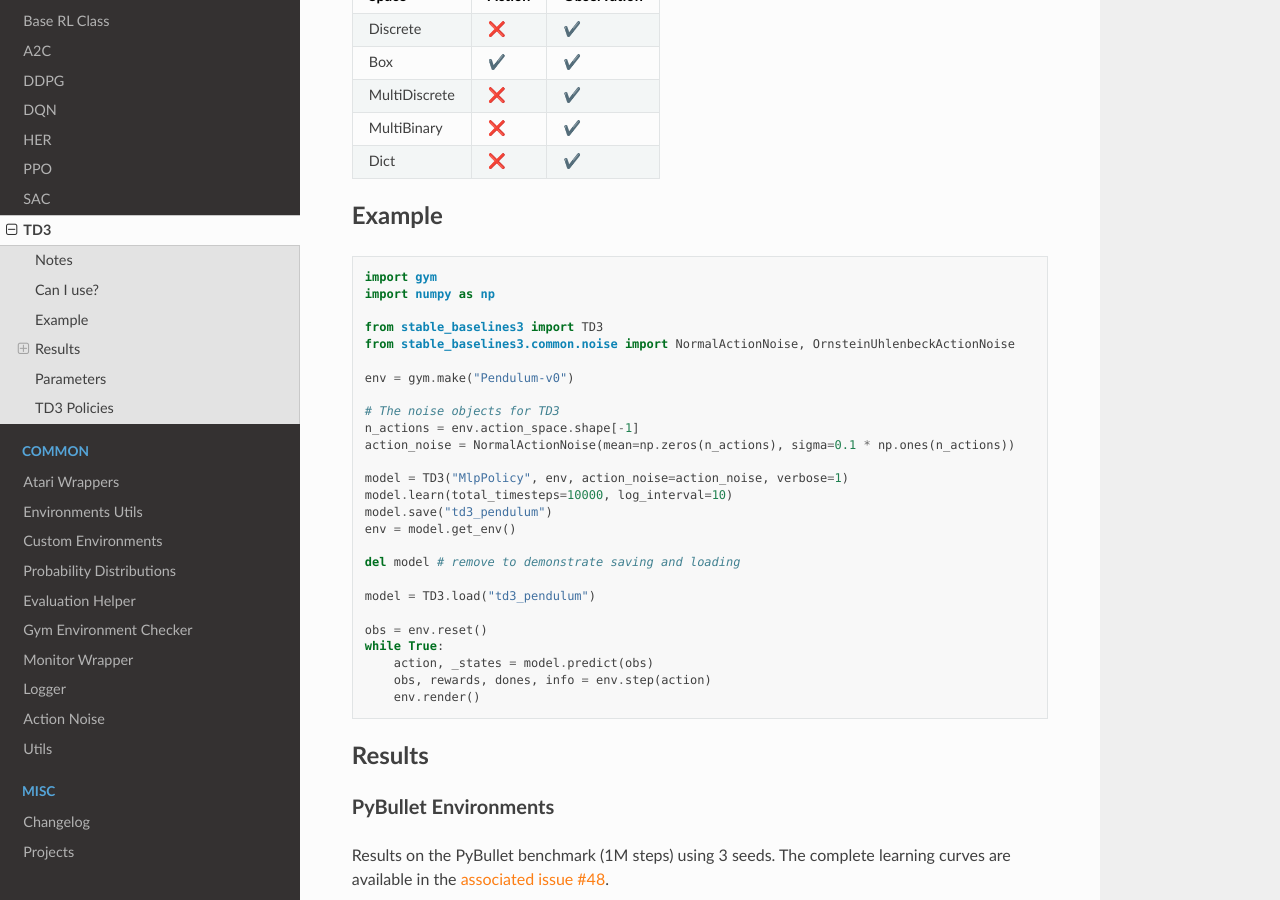
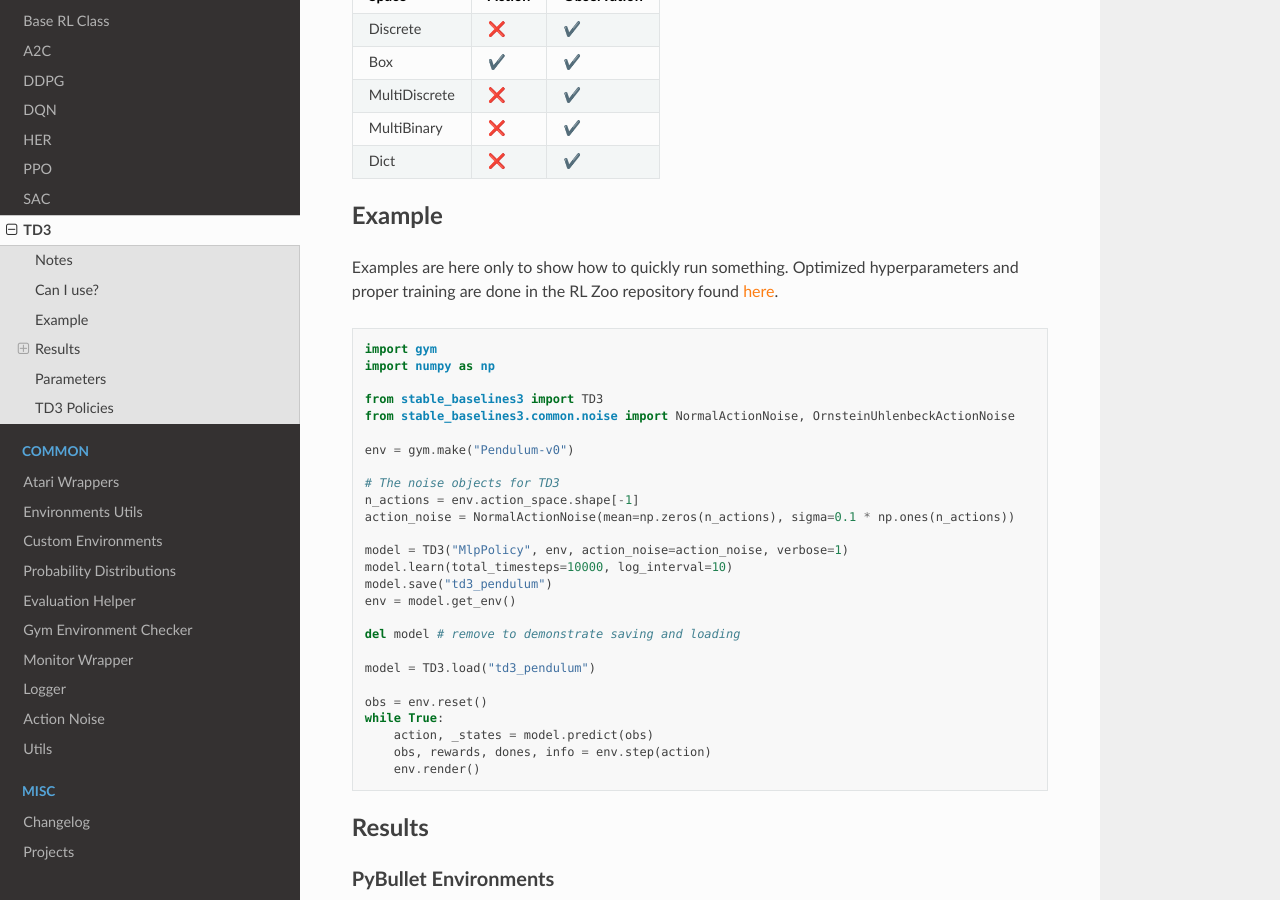
Before and after one commit to DLR-RM/stable-baselines3, a Sphinx documentation site: the page built from docs/modules/td3.rst, in a window 1280 px wide and 900 px high, scrolled down 1004 px. Built offline with Sphinx 7.4.7 and the Read the Docs theme 2.0.0, drawn with Linux system fonts in a browser that asks for light colours.

Commit message:
Update td3.rst

```diff
--- a/docs/modules/td3.rst
+++ b/docs/modules/td3.rst
@@ -56,6 +56,8 @@ Dict          ❌     ✔️
 
 Example
 -------
+
+Examples are here only to show how to quickly run something. Optimized hyperparameters and proper training are done in the RL Zoo repository found `here <https://github.com/DLR-RM/rl-baselines3-zoo>`_.
 
 .. code-block:: python
 
```
